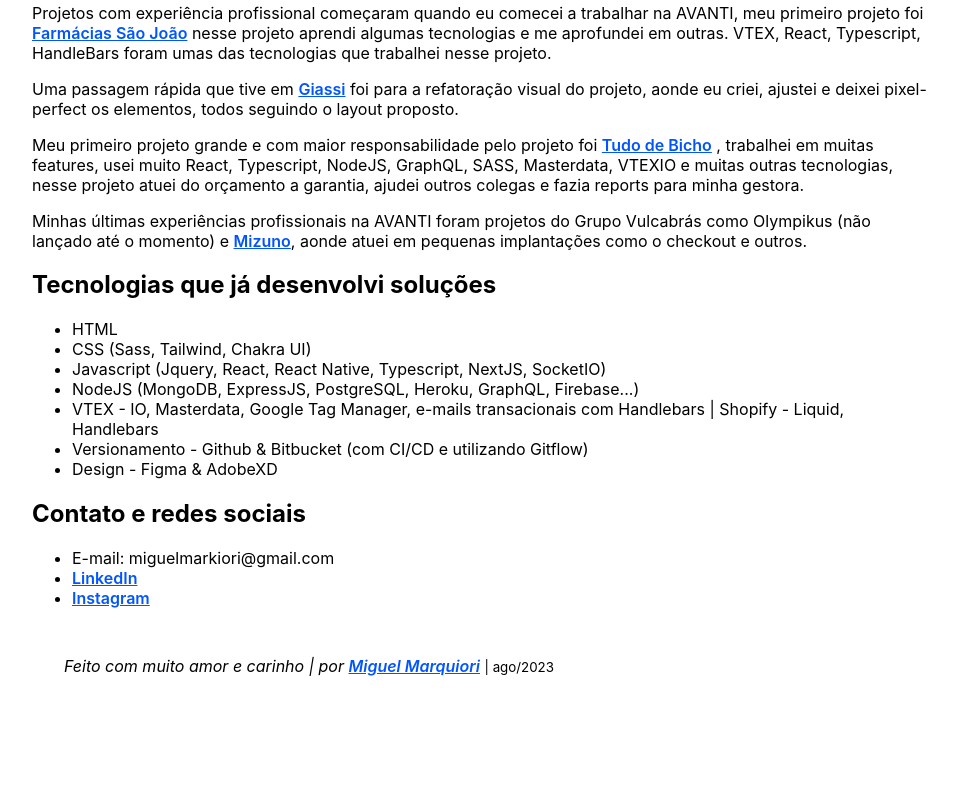
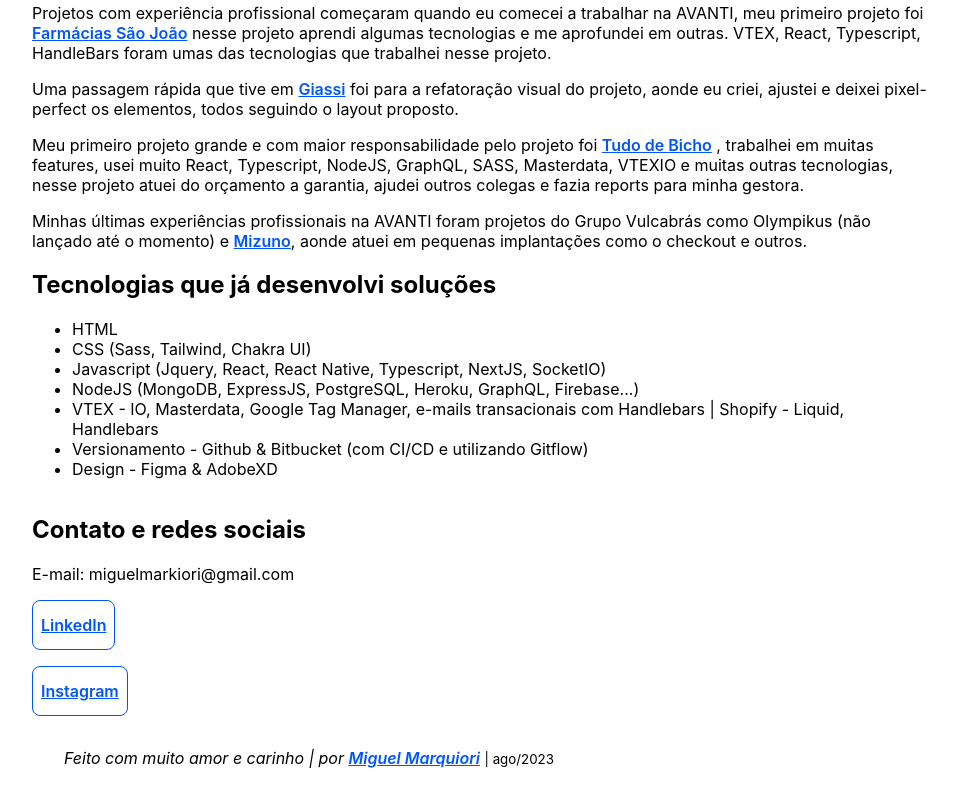
Before and after one commit to migeuu/migeuu.github.io, a plain HTML site: page index.html in a window 1280 px wide. Shown: the part 697-1497 px from the top of the page, without its empty margins (158-1115 px from the left). Before the commit the page ends 1405 px from the top, so only its background shows below. Drawn offline with Linux system fonts and the light colour scheme.

Commit message:
adjusting the links to a perfect SEO score

```diff
--- a/index.html
+++ b/index.html
@@ -165,19 +165,39 @@
         </article>
       </section>
       <section id="contato">
-        <article>
+        <article style="display: flex; flex-direction: column">
           <h2>Contato e redes sociais</h2>
-          <ul>
-            <li>E-mail: miguelmarkiori@gmail.com</li>
-            <li>
-              <a href="https://www.linkedin.com/in/miguelmarquiori/"
-                >LinkedIn</a
-              >
-            </li>
-            <li>
-              <a href="https://www.instagram.com/miguelmarkiori/">Instagram</a>
-            </li>
-          </ul>
+          <span>E-mail: miguelmarkiori@gmail.com</span>
+          <a
+            style="
+              margin-top: 1rem;
+              padding: 0 8px;
+              display: flex;
+              justify-content: center;
+              align-items: center;
+              min-height: 48px;
+              max-width: min-content;
+              border-radius: 8px;
+              border: 1px solid rgb(0, 85, 255);
+            "
+            href="https://www.linkedin.com/in/miguelmarquiori/"
+            >LinkedIn</a
+          >
+          <a
+            style="
+              margin-top: 1rem;
+              display: flex;
+              justify-content: center;
+              align-items: center;
+              min-height: 48px;
+              max-width: min-content;
+              border: 1px solid rgb(0, 85, 255);
+              border-radius: 8px;
+              padding: 0 8px;
+            "
+            href="https://www.instagram.com/miguelmarkiori/"
+            >Instagram</a
+          >
         </article>
       </section>
     </main>
```
